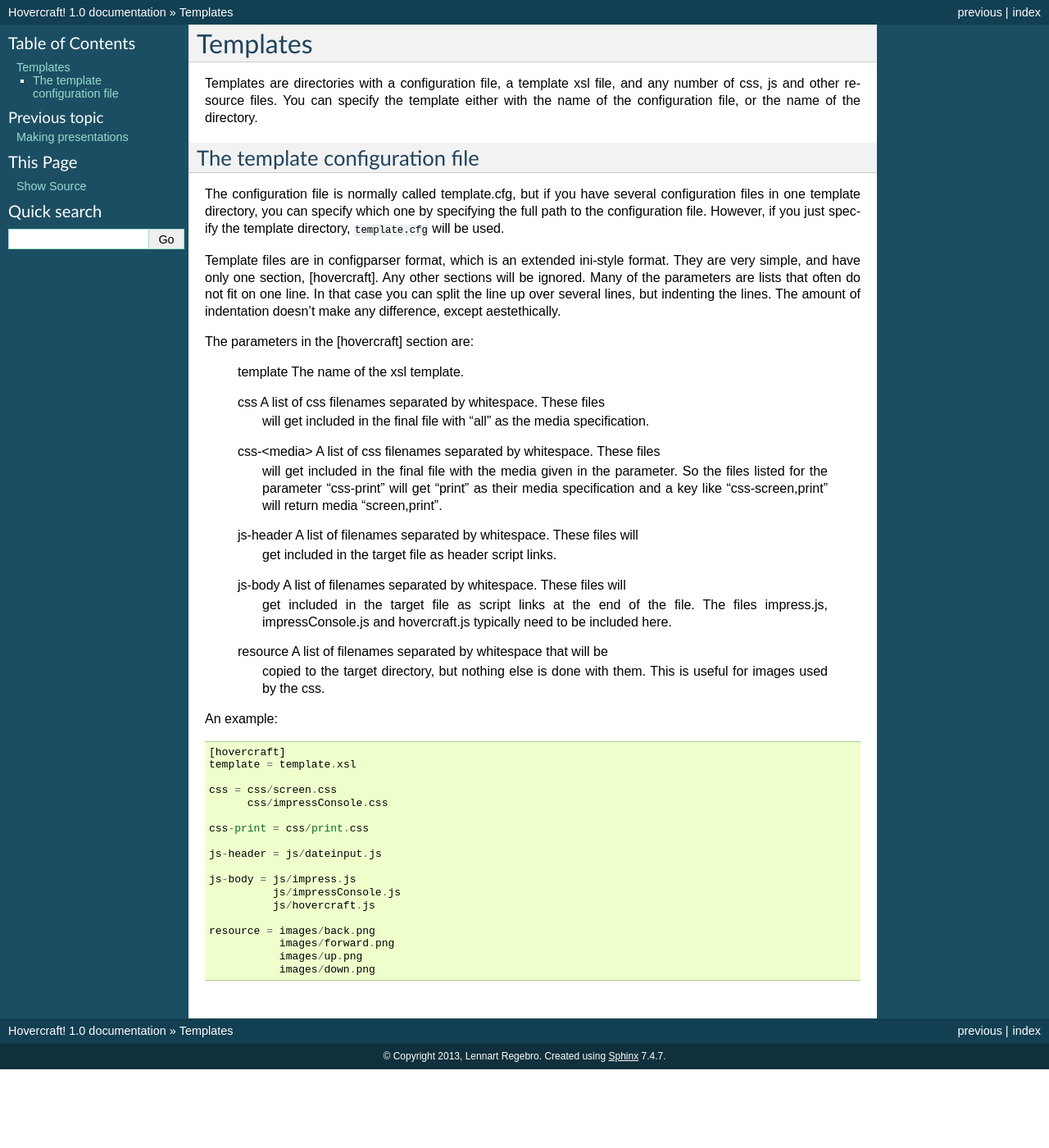
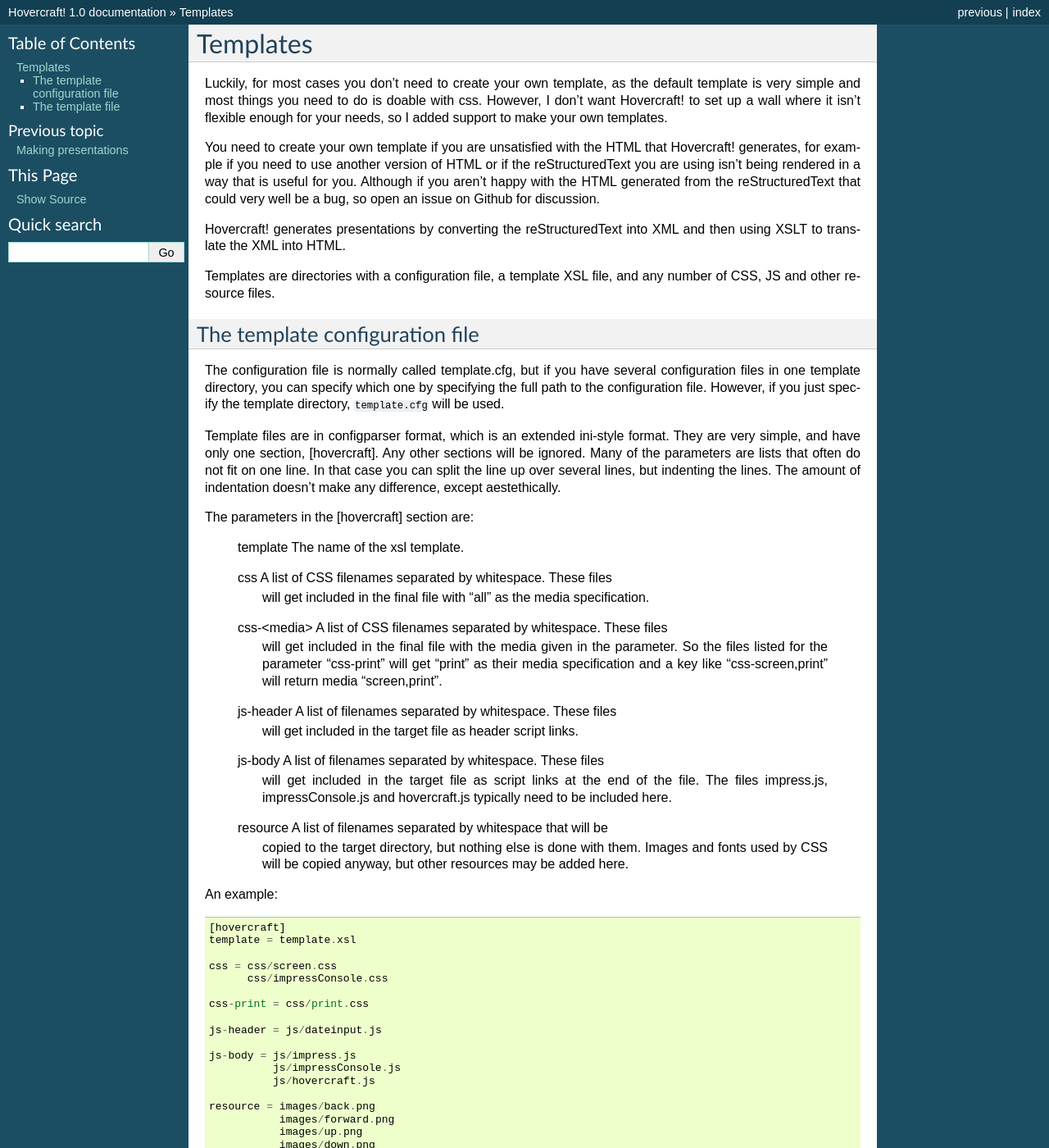
Before and after one commit to regebro/hovercraft, a Sphinx documentation site: the page built from docs/templates.rst, in a window 1280 px wide and 1400 px high. Shown: the whole window at 82% size. Built offline with Sphinx 7.4.7, drawn with Linux system fonts in a browser that asks for light colours; some of the changed text lies outside the part shown.

```diff
--- a/docs/index.rst
+++ b/docs/index.rst
@@ -8,6 +8,7 @@ Contents:
 .. toctree::
    :maxdepth: 2
 
+   introduction.rst
    usage.rst
    presentations.rst
    templates.rst
--- a/docs/templates.rst
+++ b/docs/templates.rst
@@ -1,10 +1,24 @@
 Templates
 =========
 
-Templates are directories with a configuration file, a template xsl file,
-and any number of css, js and other resource files. You can specify the
-template either with the name of the configuration file, or the name of the
-directory.
+Luckily, for most cases you don't need to create your own template, as the
+default template is very simple and most things you need to do is doable with
+css. However, I don't want Hovercraft! to set up a wall where it isn't
+flexible enough for your needs, so I added support to make your own templates.
+
+You need to create your own template if you are unsatisfied with the HTML
+that Hovercraft! generates, for example if you need to use another version of
+HTML or if the reStructuredText you are using isn't being rendered in a way
+that is useful for you. Although if you aren't happy with the HTML generated
+from the reStructuredText that could very well be a bug, so open an issue on
+Github for discussion.
+
+Hovercraft! generates presentations by converting the reStructuredText into
+XML and then using XSLT to translate the XML into HTML.
+
+Templates are directories with a configuration file, a template XSL file,
+and any number of CSS, JS and other resource files.
+
 
 The template configuration file
 -------------------------------
@@ -25,27 +39,29 @@ The parameters in the [hovercraft] section are:
 
     template     The name of the xsl template.
 
-    css          A list of css filenames separated by whitespace. These files
+    css          A list of CSS filenames separated by whitespace. These files
                  will get included in the final file with "all" as the media
                  specification.
 
-    css-<media>  A list of css filenames separated by whitespace. These files
+    css-<media>  A list of CSS filenames separated by whitespace. These files
                  will get included in the final file with the media given in
                  the parameter. So the files listed for the parameter
-                 "css-print"  will get "print" as their media specification and
-                 a key like "css-screen,print" will return media "screen,print".
+                 "css-print" will get "print" as their media specification
+                 and a key like "css-screen,print" will return media
+                 "screen,print".
 
-    js-header    A list of filenames separated by whitespace. These files will
-                 get included in the target file as header script links.
+    js-header    A list of filenames separated by whitespace. These files
+                 will get included in the target file as header script links.
 
-    js-body    A list of filenames separated by whitespace. These files will
-                 get included in the target file as script links at the end of
-                 the file. The files impress.js, impressConsole.js and
+    js-body      A list of filenames separated by whitespace. These files
+                 will get included in the target file as script links at the
+                 end of the file. The files impress.js, impressConsole.js and
                  hovercraft.js typically need to be included here.
 
     resource     A list of filenames separated by whitespace that will be
                  copied to the target directory, but nothing else is done
-                 with them. This is useful for images used by the css.
+                 with them. Images and fonts used by CSS will be copied
+                 anyway, but other resources may be added here.
 
 An example::
 
@@ -67,3 +83,42 @@ An example::
                images/forward.png
                images/up.png
                images/down.png
+
+
+The template file
+-----------------
+
+The file specified with the ``template`` parameters is the actual XSLT
+template that will perform the translation from XML to HTML.
+
+Most of the time you can just copy the default template file in
+``hovercraft/templates/default/template.xsl`` and modify it. XSLT is very
+complex, but modifying the templates HTML is quite straightforward as long as
+you don't have to touch any of the ``<xsl:...>`` tags.
+
+Also, the HTML that is generated is XHTML compatible and quite
+straightforward, so for the most case all you would need to generate another
+version of HTML, for example strict XHTML, would be to change the doctype.
+
+But if you need to add or change the main generated HTML you can add and
+change HTML statements in this main file as you like. See for example how the
+little help-popup is added to the bottom of the HTML.
+
+If you want to change the way the reStructuredText is rendered things get
+slightly more complex. The XSLT rules that convert the reStructuredText XML
+into HTML are contained in a separate file, ``reST.xsl``. For the most part
+you can just include it in the template file with the following code::
+
+    <xsl:import href="resource:templates/reST.xsl" />
+
+The ``resource:`` part here is not a part of XSLT, but a part of Hovercraft!
+It tells the XSLT translation that the file specified should not be looked
+up on the file system, but as a Python package resource. Currently the
+``templates/reST.xsl`` file is the only XSLT resource import available.
+
+If you need to change the way reStructuredText is rendered you need to make a
+copy of that file and modify it. You then need to make a copy of the main
+template and change the reference in it to your modified XSLT file.
+
+None of the XSLT files need to be copied to the target, and should not be
+listed as a resource in the template configuration file.
--- a/hovercraft/examples/hovercraft.rst
+++ b/hovercraft/examples/hovercraft.rst
@@ -166,7 +166,7 @@ Automatically!
 
 Absolutely!
 
-Relative the the previous slide!
+Relative to the previous slide!
 
 Along an SVG path!
 
```
Also changed, not shown: README.rst (+19 -40 lines), docs/introduction.rst (added, +93 -0 lines), docs/presentations.rst (+44 -6 lines), docs/usage.rst (+2 -12 lines).
